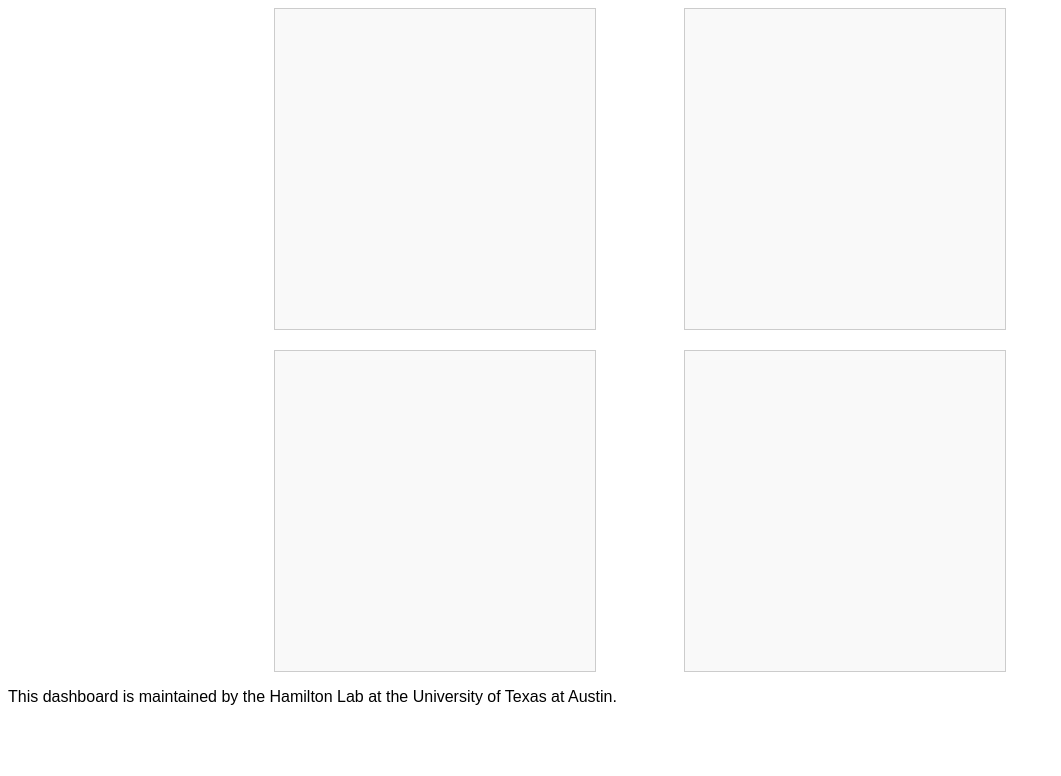
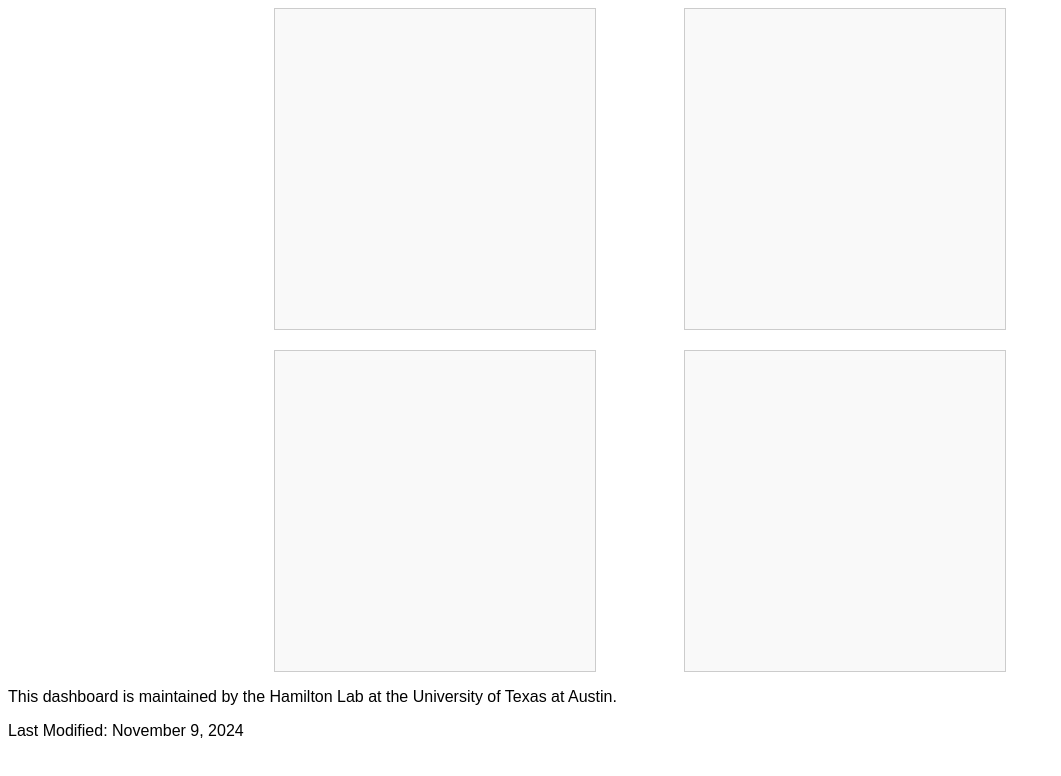
Before and after one commit to HamiltonLabUT/research_dashboards, a plain HTML site: page index.html in a window 1280 px wide. Shown: the whole page, without its empty margins (0-1061 px from the left). Drawn offline with nearby package versions, Linux system fonts and the light colour scheme.

Commit message:
Add mod date

```diff
--- a/index.html
+++ b/index.html
@@ -16,7 +16,19 @@
         <div id="piechart"></div>
         <div id="piechart2"></div>
     </div>
-    <p>This dashboard is maintained by the Hamilton Lab at the University of Texas at Austin.</p>
+    <p>This dashboard is maintained by the Hamilton Lab at the University of Texas at Austin. </p>
+    <div id="last-modified-date"></div>
     <script src="dashboard.js"></script>
+    <script>
+  // Get the last modified date of the current document
+  const lastModified = new Date(document.lastModified);
+
+  // Format the date to 'Month Day, Year'
+  const options = { month: 'long', day: 'numeric', year: 'numeric' };
+  const formattedDate = lastModified.toLocaleDateString('en-US', options);
+
+  // Insert the formatted date into the HTML element
+  document.getElementById('last-modified-date').textContent = `Last Modified: ${formattedDate}`;
+</script>
 </body>
 </html>
```
